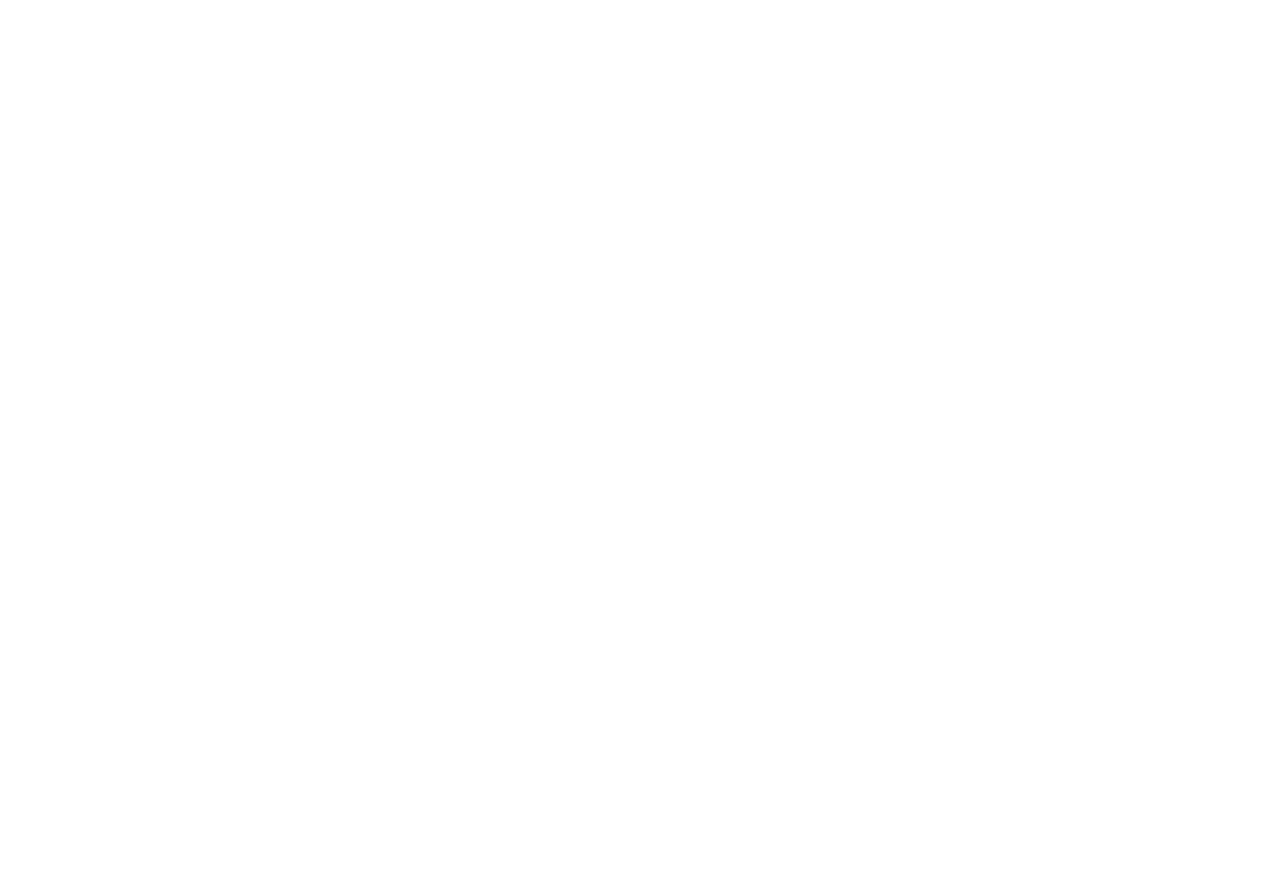
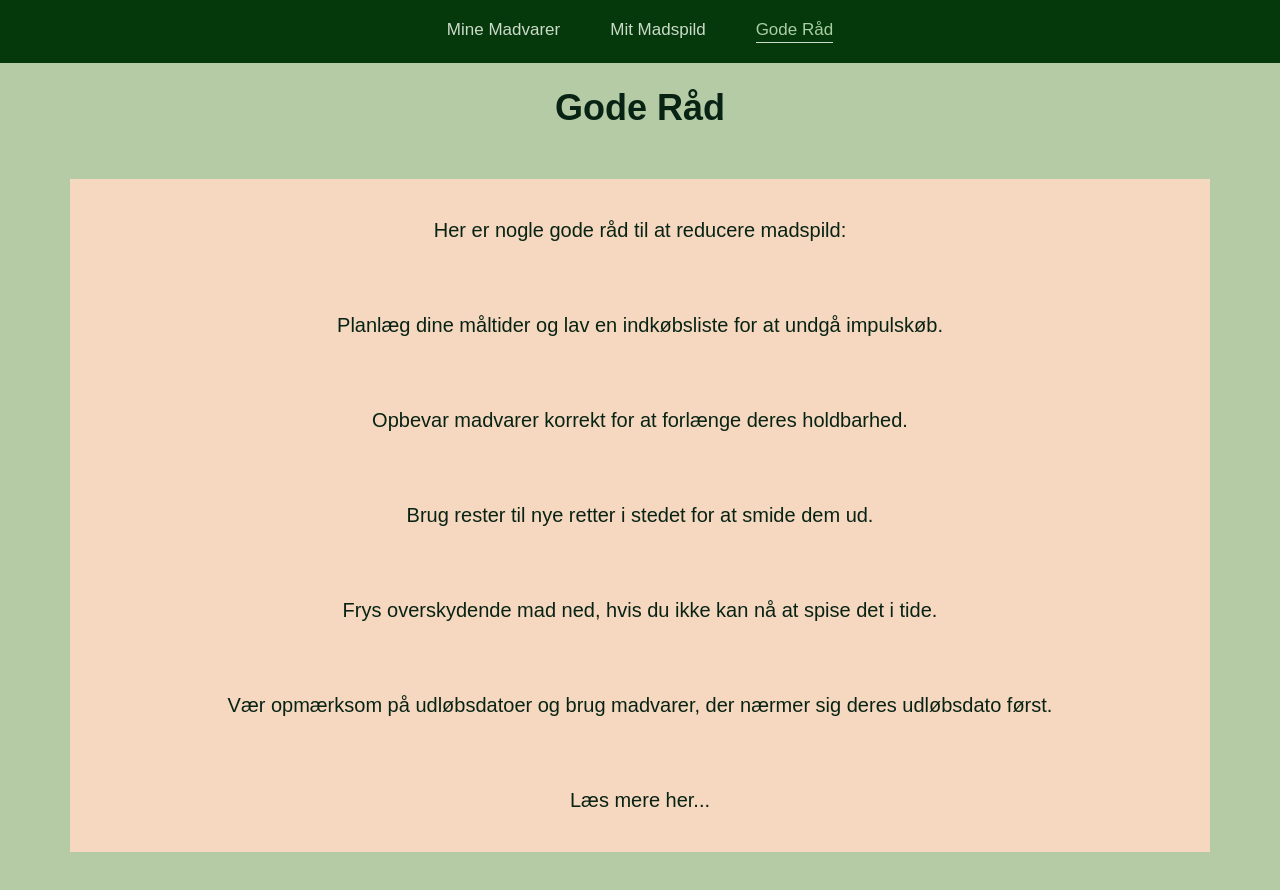
Before and after one commit to MadspildProjekt-DAD/madspild-webapp, a plain HTML site: page frontend/Gode_Raad.html in a window 1280 px wide. Before the commit the page ends 800 px from the top, so only its background shows below. Drawn offline with Linux system fonts and the light colour scheme.

Commit message:
CSS update på gode råd og mit madspild.

```diff
--- a/frontend/Gode_Raad.html
+++ b/frontend/Gode_Raad.html
@@ -0,0 +1,28 @@
+<!DOCTYPE html>
+<html lang="da">
+<head>
+    <meta charset="UTF-8">
+    <title>Gode Råd</title>
+    <link rel="stylesheet" href="gode_raad.css">
+</head>
+<body>
+    <header>
+    <nav>
+            <a href="index.html" >Mine Madvarer</a>
+            <a href="Mit_Madspild.html">Mit Madspild</a>
+            <a href="Gode_Raad.html" class="currentpage">Gode Råd</a>
+    </nav>
+</header>
+ <h1>Gode Råd</h1>
+<main>
+
+    <p>Her er nogle gode råd til at reducere madspild:</p>
+        <p>Planlæg dine måltider og lav en indkøbsliste for at undgå impulskøb.</p>
+        <p>Opbevar madvarer korrekt for at forlænge deres holdbarhed.</p>
+        <p>Brug rester til nye retter i stedet for at smide dem ud.</p>
+        <p>Frys overskydende mad ned, hvis du ikke kan nå at spise det i tide.</p>
+        <p>Vær opmærksom på udløbsdatoer og brug madvarer, der nærmer sig deres udløbsdato først.</p>
+<p> Læs mere her...</p>
+</main>
+<script src="gode_raad.js" defer></script>
+</body>
--- a/frontend/Mit madspild/mitmadspild.css
+++ b/frontend/Mit madspild/mitmadspild.css
@@ -0,0 +1,52 @@
+main {
+    display: grid;
+    gap: 2rem;
+    max-width: 1100px;
+    margin: 50px auto;
+    padding: 20px;
+}
+
+
+body{
+    margin: 0;
+    font-family: Arial, sans-serif;
+    background-color: rgb(180, 203, 166);
+    color: rgb(8, 35, 20)
+}
+
+header {
+    background-color: rgb(5, 57, 11);
+    padding: 20px;
+}
+
+nav{
+    display: flex;
+    justify-content: center;
+    gap: 50px;
+}
+
+nav a{
+    color: rgb(204, 218, 201);
+    text-decoration:none;
+    font-size: 17px;
+}
+nav a:hover {
+    color: rgb(181, 233, 173);
+}
+
+h1{
+    font-size: 36px;
+    text-align: center;
+    margin-bottom: 10px;
+}
+
+p{
+    text-align: center;
+    font-size: 20px;
+}
+
+nav a.currentpage {
+    border-bottom: 1px solid rgb(204, 218, 201);
+    padding-bottom: 2px;
+    color: rgb(170, 206, 162);
+}
--- /dev/null
+++ b/frontend/gode_raad.css
@@ -0,0 +1,55 @@
+main {
+    display: grid;
+    gap: 2rem;
+    max-width: 1100px;
+    margin: 50px auto;
+    padding: 20px;
+    background-color: rgb(245, 216, 191);
+}
+
+
+body{
+    margin: 0;
+    text-align: center;
+    font-family: Arial, sans-serif;
+    background-color: rgb(180, 203, 166);
+    color: rgb(8, 35, 20)
+}
+
+header {
+    background-color: rgb(5, 57, 11);
+    padding: 20px;
+}
+
+nav{
+    display: flex;
+    justify-content: center;
+    gap: 50px;
+}
+
+nav a{
+    color: rgb(204, 218, 201);
+    text-decoration:none;
+    font-size: 17px;
+}
+nav a:hover {
+    color: rgb(181, 233, 173);
+}
+
+h1{
+    font-size: 36px;
+    text-align: center;
+    margin-bottom: 10px;
+}
+
+p{
+    text-align: center;
+    font-size: 20px;
+
+}
+
+nav a.currentpage {
+    border-bottom: 1px solid rgb(204, 218, 201);
+    padding-bottom: 2px;
+    color: rgb(170, 206, 162);
+}
```
Also changed, not shown: frontend/Mit madspild/Mit_Madspild.html (+2 -2 lines), frontend/gode_raad.js (added).
